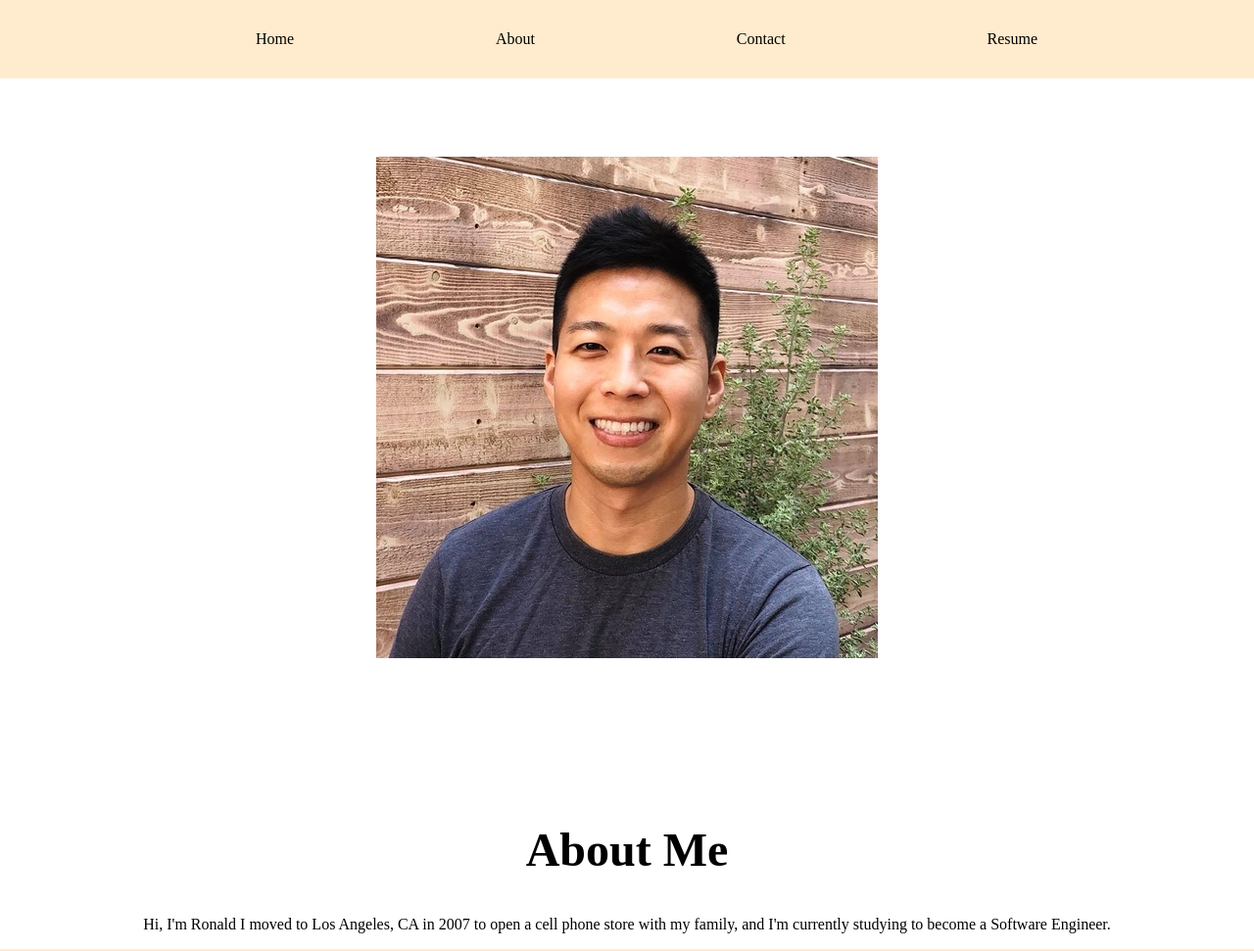
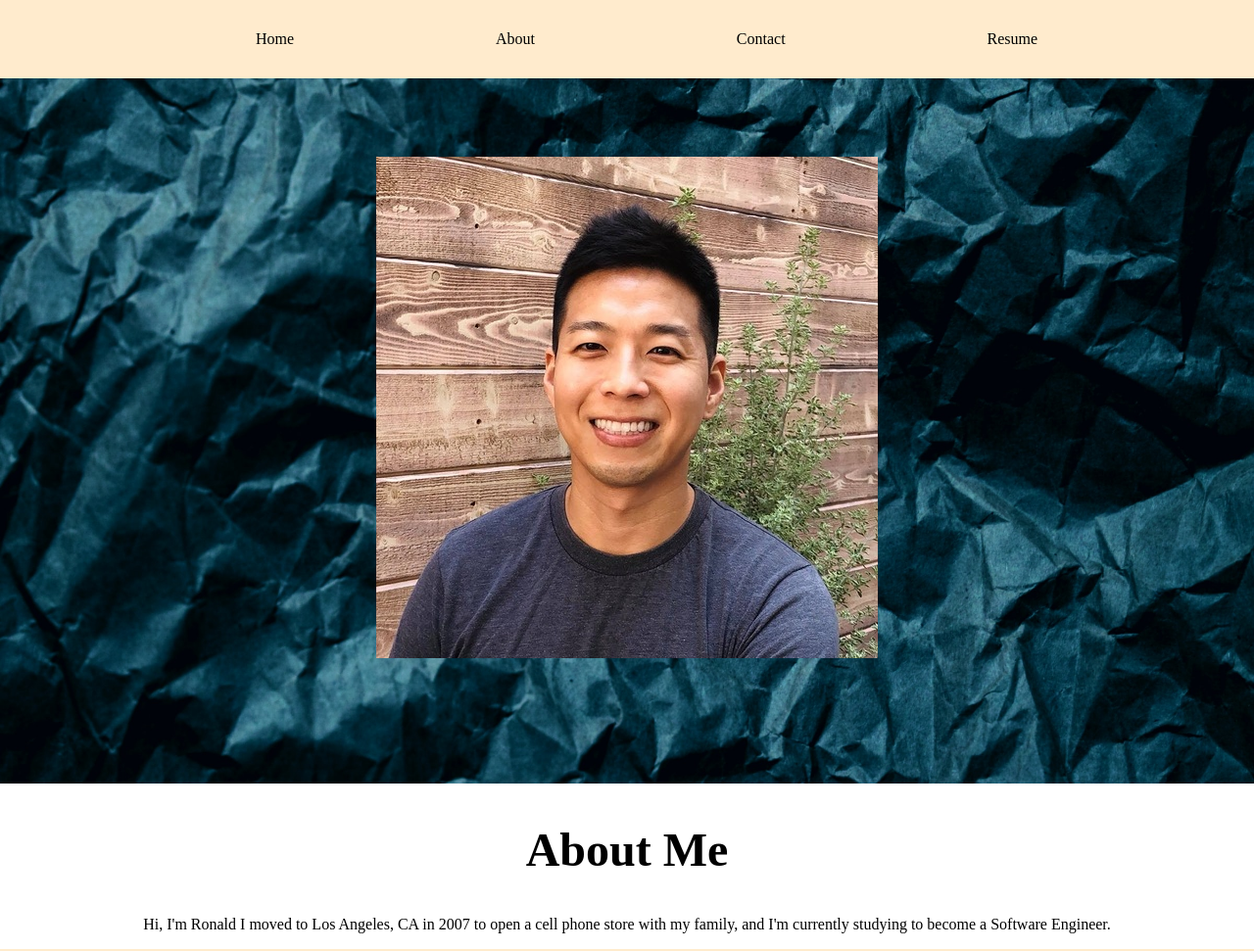
Before and after one commit to ronpaek100/personal-site, a plain HTML site: page index.html in a window 1280 px wide. Shown: the top 971 px of the page at 98% size. Drawn offline with Linux system fonts and the light colour scheme.

```diff
--- a/css/style.css
+++ b/css/style.css
@@ -35,7 +35,7 @@
 }
 
 .header-container {
-        background-image: url('images/header-background.jpg');
+        background-image: url('/images/header-background.jpg');
         background-position: center;
         background-repeat: no-repeat;
         background-size: cover;
```
Also changed, not shown: index.html (+2 -1 lines).
